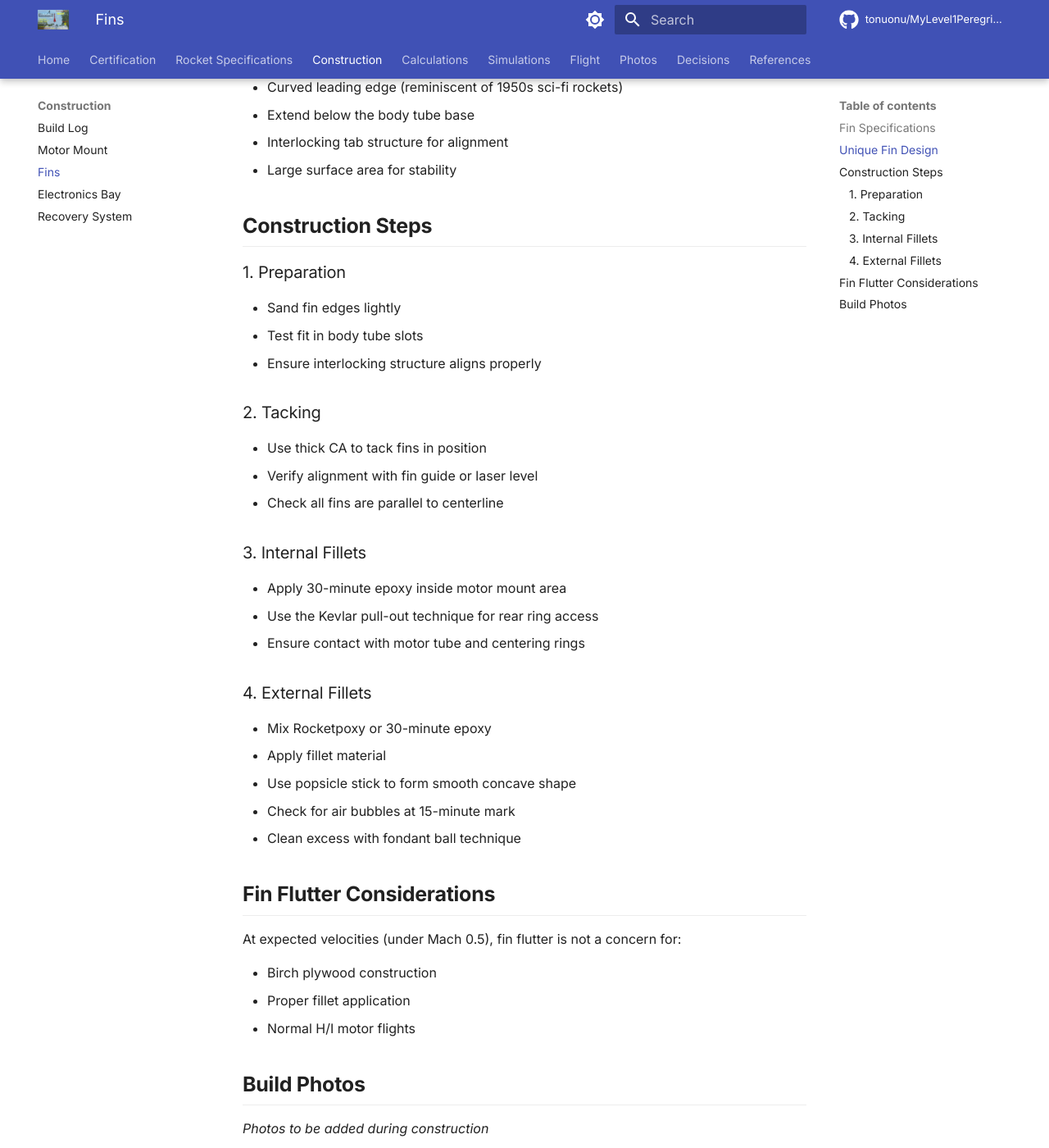
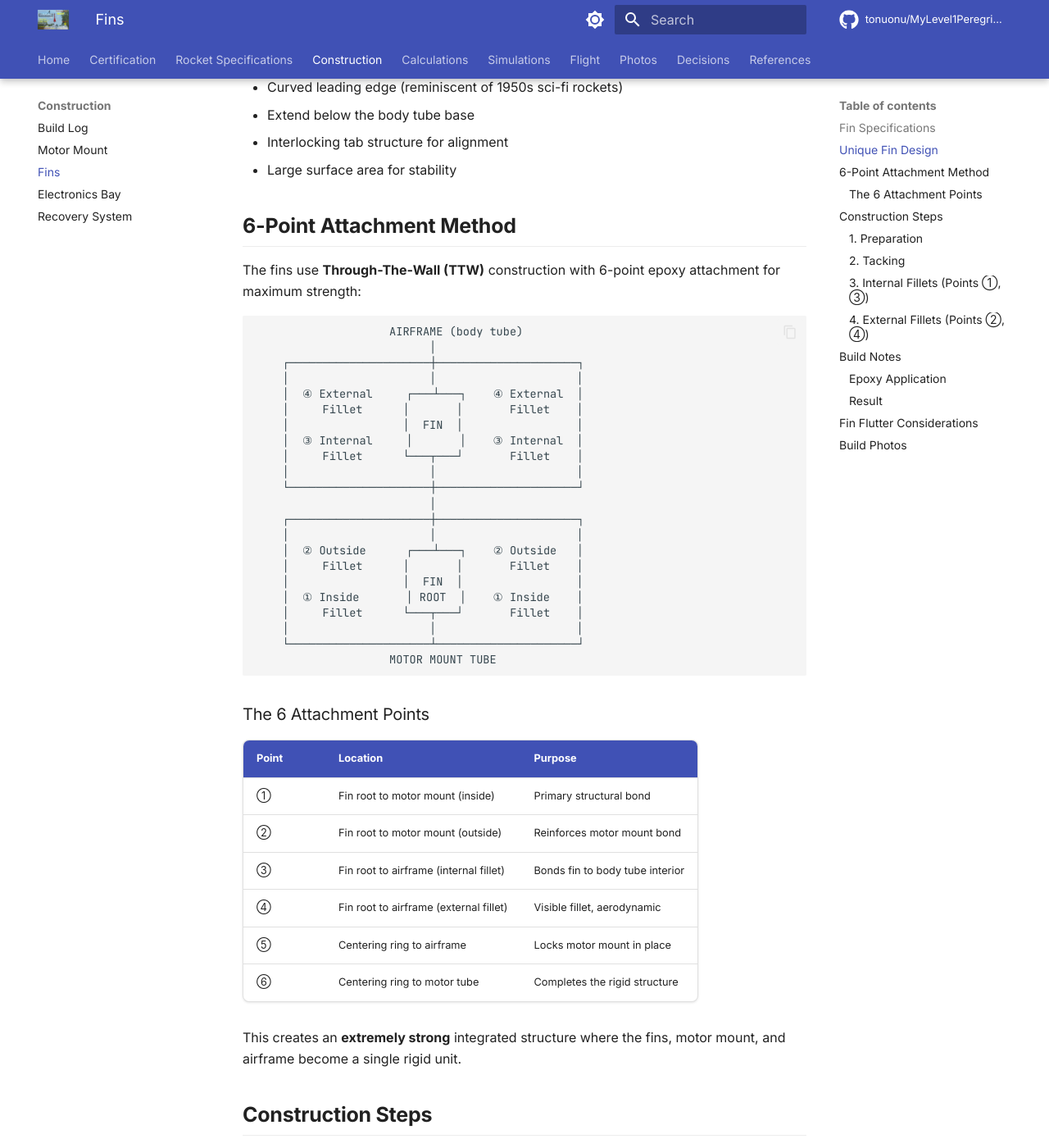
Before and after one commit to tonuonu/MyLevel1Peregrine, an MkDocs documentation site: the page built from docs/construction/fins.md, in a window 1280 px wide and 1400 px high, scrolled down 621 px. Shown: the whole window at 82% size. Built offline with MkDocs 1.6.1 and Material for MkDocs 9.7.7, drawn with Linux system fonts in a browser that asks for light colours; comment, search, counter and statistics services are not loaded; some of the changed text lies outside the part shown.

Commit message:
Document TTW 6-point fin attachment and epoxy build process
- Add 6-point attachment diagram and explanation
- Document 1-hour epoxy with 24-hour cure process
- Note liquid epoxy leakage issue and solution
- Reference Issue #8 for photos

````diff
--- a/docs/construction/fins.md
+++ b/docs/construction/fins.md
@@ -19,6 +19,48 @@
 - Interlocking tab structure for alignment
 - Large surface area for stability
 
+## 6-Point Attachment Method
+
+The fins use **Through-The-Wall (TTW)** construction with 6-point epoxy attachment for maximum strength:
+
+```
+                    AIRFRAME (body tube)
+                          │
+    ┌─────────────────────┼─────────────────────┐
+    │                     │                     │
+    │  ④ External     ┌───┴───┐    ④ External  │
+    │     Fillet      │       │       Fillet    │
+    │                 │  FIN  │                 │
+    │  ③ Internal     │       │    ③ Internal  │
+    │     Fillet      └───┬───┘       Fillet    │
+    │                     │                     │
+    └─────────────────────┼─────────────────────┘
+                          │
+    ┌─────────────────────┼─────────────────────┐
+    │                     │                     │
+    │  ② Outside      ┌───┴───┐    ② Outside   │
+    │     Fillet      │       │       Fillet    │
+    │                 │  FIN  │                 │
+    │  ① Inside       │ ROOT  │    ① Inside    │
+    │     Fillet      └───┬───┘       Fillet    │
+    │                     │                     │
+    └─────────────────────┴─────────────────────┘
+                    MOTOR MOUNT TUBE
+```
+
+### The 6 Attachment Points
+
+| Point | Location | Purpose |
+|-------|----------|---------|
+| ① | Fin root to motor mount (inside) | Primary structural bond |
+| ② | Fin root to motor mount (outside) | Reinforces motor mount bond |
+| ③ | Fin root to airframe (internal fillet) | Bonds fin to body tube interior |
+| ④ | Fin root to airframe (external fillet) | Visible fillet, aerodynamic |
+| ⑤ | Centering ring to airframe | Locks motor mount in place |
+| ⑥ | Centering ring to motor tube | Completes the rigid structure |
+
+This creates an **extremely strong** integrated structure where the fins, motor mount, and airframe become a single rigid unit.
+
 ## Construction Steps
 
 ### 1. Preparation
@@ -33,19 +75,34 @@
 - Verify alignment with fin guide or laser level
 - Check all fins are parallel to centerline
 
-### 3. Internal Fillets
+### 3. Internal Fillets (Points ①, ③)
 
-- Apply 30-minute epoxy inside motor mount area
+- Apply epoxy inside motor mount area
 - Use the Kevlar pull-out technique for rear ring access
 - Ensure contact with motor tube and centering rings
+- **Cure 24 hours** before proceeding
 
-### 4. External Fillets
+### 4. External Fillets (Points ②, ④)
 
-- Mix Rocketpoxy or 30-minute epoxy
-- Apply fillet material
+- Mix epoxy (1-hour working time used)
+- Apply fillet material to external joints
 - Use popsicle stick to form smooth concave shape
-- Check for air bubbles at 15-minute mark
-- Clean excess with fondant ball technique
+- **Cure 24 hours**
+
+## Build Notes
+
+### Epoxy Application
+
+!!! warning "Liquid Epoxy Challenge"
+    1-hour epoxy was quite liquid and leaked through small gaps in centering rings. Each side required separate 24-hour cure cycles:
+
+    - Position rocket so epoxy pools at joint, not leaks away
+    - Flip and repeat for opposite side
+    - Total assembly time: ~4 days
+
+### Result
+
+The 6-point TTW attachment creates a very rigid fin can assembly. Fins cannot flex or rotate relative to motor mount or airframe.
 
 ## Fin Flutter Considerations
 
@@ -57,4 +114,4 @@
 
 ## Build Photos
 
-*Photos to be added during construction*
+*Photos to be added - see [Issue #8](https://github.com/tonuonu/MyLevel1Peregrine/issues/8)*
````
Also changed, not shown: docs/construction/motor-mount.md (+29 -1 lines).
